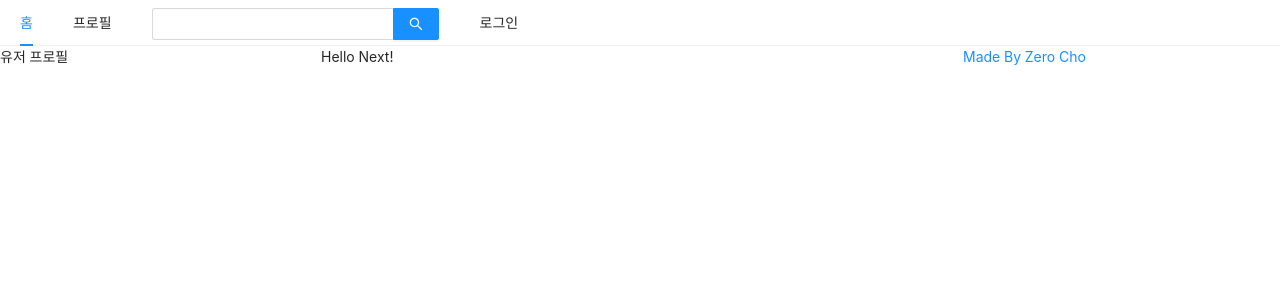
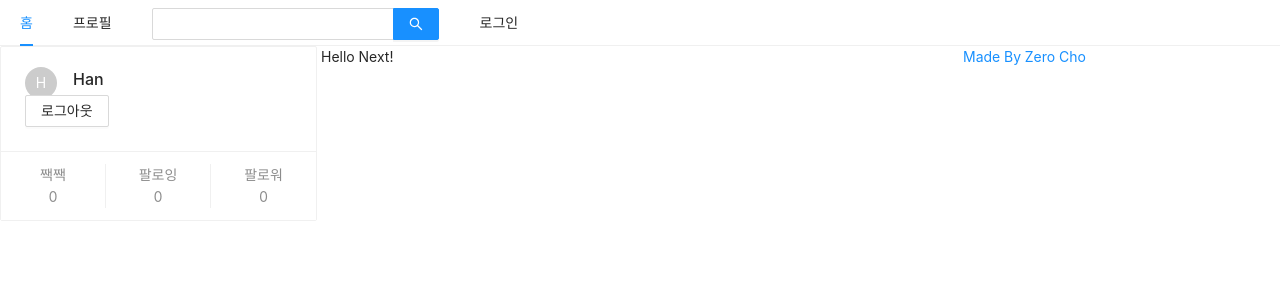
Before and after one commit to Yesung-Han/nextJS_study, a Next.js app in the folder front/: page / in a window 1280 px wide. Both pictures are taken after typing "Sample", "Sample" into the empty fields and a click on the button "로그인". Shown: the top 300 px of the page. Built offline with nearby package versions, Linux system fonts and the light colour scheme.

Commit message:
[FEAT] func propType 정의

```diff
--- a/front/components/AppLayout.js
+++ b/front/components/AppLayout.js
@@ -38,7 +38,7 @@
       </Menu>
       <Row gutter={4}>
         <Col xs={24} md={6}>
-          {isLoggedIn ? <UserProFile /> : <LoginForm setIsLoggedIn={setIsLoggedIn}/>}
+          {isLoggedIn ? <UserProFile setIsLoggedIn={setIsLoggedIn}/> : <LoginForm setIsLoggedIn={setIsLoggedIn}/>}
         </Col>
         <Col xs={24} md={12}>
           {children}
--- a/front/components/LoginForm.js
+++ b/front/components/LoginForm.js
@@ -1,17 +1,17 @@
 import React, { useState, useCallback } from 'react';
 import { Form, Input, Button } from 'antd';
 import Link from 'next/link';
+import PropTypes from 'prop-types';
 
 import styled from 'styled-components';
 
 const LoginForm = ({ setIsLoggedIn }) => {
   const [id, setId] = useState('');
-  const [password, setPassword] = useState('');
-
   const onChangeId = useCallback((e) => {
     setId(e.target.value);
   }, []);
 
+  const [password, setPassword] = useState('');
   const onChangePassword = useCallback((e) => {
     setPassword(e.target.value);
   }, []);
@@ -57,4 +57,9 @@
   )
 }
 
+
+LoginForm.propTypes = {
+  setIsLoggedIn: PropTypes.func.isRequired,
+}
+
 export default LoginForm;
--- a/front/components/UserProfile.js
+++ b/front/components/UserProfile.js
@@ -1,11 +1,32 @@
-import React from 'react';
+import React, { useCallback } from 'react';
+import { Card, Avatar, Button } from 'antd';
+import PropTypes from 'prop-types';
 
-const UserProfile = () => {
+const UserProfile = ({ setIsLoggedIn }) => {
+
+  const onLogout = useCallback(() => {
+    setIsLoggedIn(false);
+  }, []);
+
   return (
-    <>
-      유저 프로필
-    </>
+    <Card
+      actions={[
+        <div key="twit">짹짹<br />0</div>,
+        <div key="followings">팔로잉<br />0</div>,
+        <div key="followers">팔로워<br />0</div>
+      ]}
+    >
+      <Card.Meta
+        avatar={<Avatar>H</Avatar>}
+        title="Han"
+      />
+      <Button onClick={onLogout}>로그아웃</Button>
+    </Card>
   )
 }
 
+UserProfile.propTypes = {
+  setIsLoggedIn: PropTypes.func.isRequired,
+}
+
 export default UserProfile;
```
